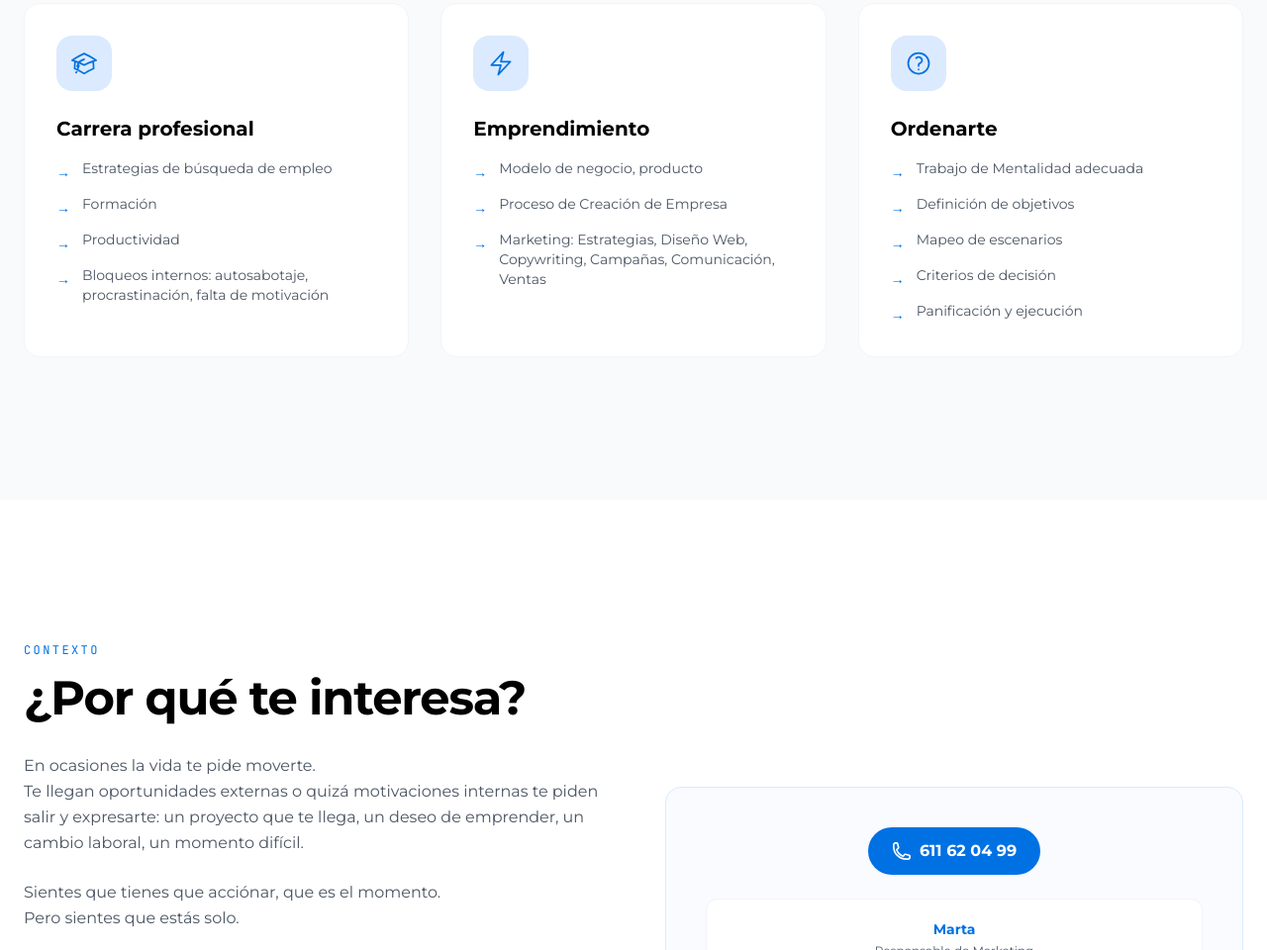
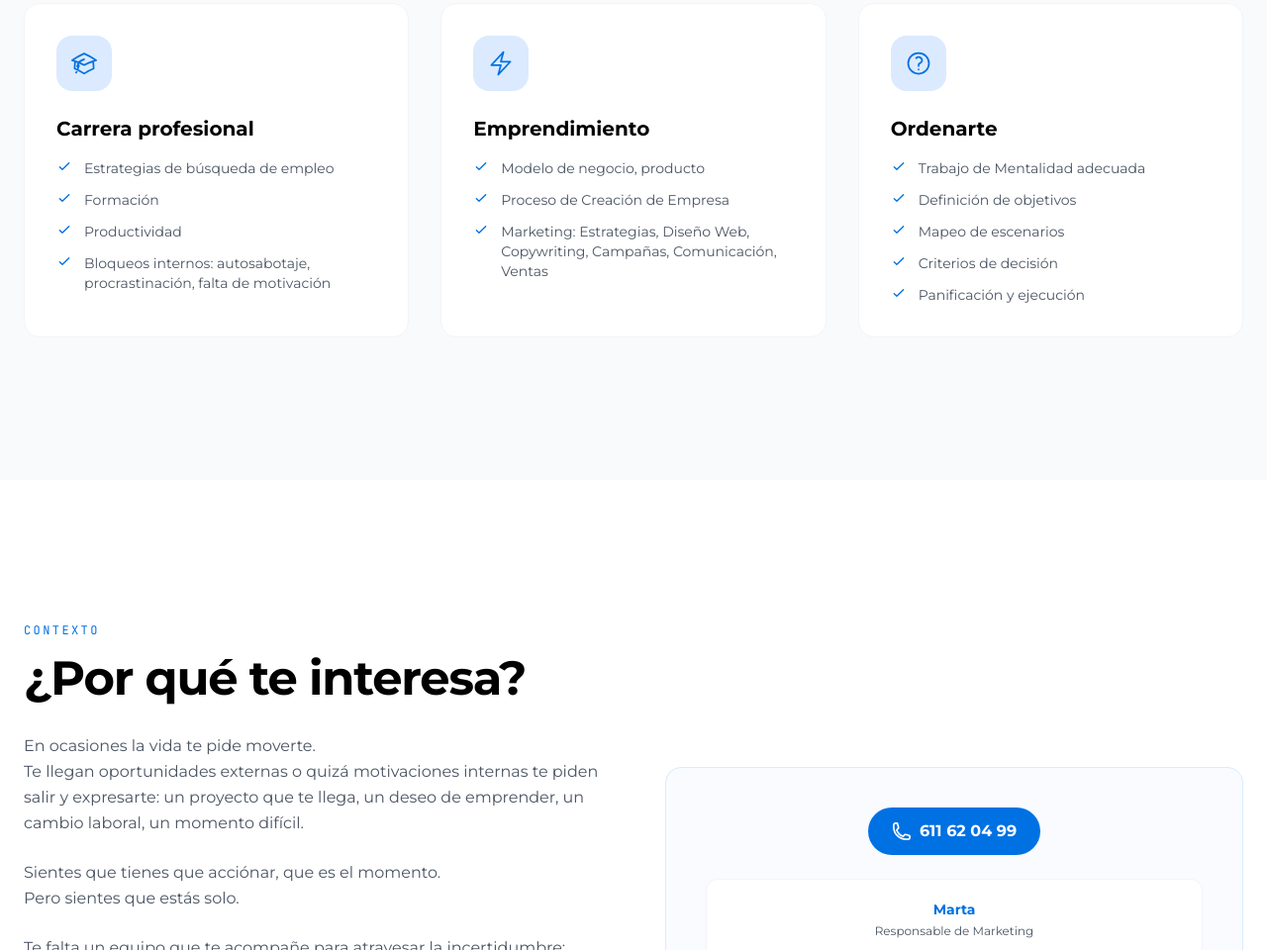
Before and after one commit to vicoyes/master-3d-integral-v2, a website: page techartworlds/vamos-contigo.html in a window 1280 px wide. Shown: the part 1476-2436 px from the top of the page at 99% size. Drawn offline with nearby package versions, Linux system fonts and the light colour scheme; a web font is replaced by a local one.

Commit message:
feat: replace arrows with check icons in vamos-contigo lists

```diff
--- a/techartworlds/vamos-contigo.html
+++ b/techartworlds/vamos-contigo.html
@@ -294,19 +294,19 @@
                     <h3 class="text-xl font-bold mb-4">Carrera profesional</h3>
                     <ul class="space-y-3">
                         <li class="flex items-start gap-3 text-gray-600 text-sm">
-                            <span class="text-violet-600 mt-1">→</span>
+                            <svg class="w-4 h-4 text-violet-600 shrink-0" fill="none" stroke="currentColor" stroke-width="2" viewBox="0 0 24 24"><path stroke-linecap="round" stroke-linejoin="round" d="M5 13l4 4L19 7"/></svg>
                             Estrategias de búsqueda de empleo
                         </li>
                         <li class="flex items-start gap-3 text-gray-600 text-sm">
-                            <span class="text-violet-600 mt-1">→</span>
+                            <svg class="w-4 h-4 text-violet-600 shrink-0" fill="none" stroke="currentColor" stroke-width="2" viewBox="0 0 24 24"><path stroke-linecap="round" stroke-linejoin="round" d="M5 13l4 4L19 7"/></svg>
                             Formación
                         </li>
                         <li class="flex items-start gap-3 text-gray-600 text-sm">
-                            <span class="text-violet-600 mt-1">→</span>
+                            <svg class="w-4 h-4 text-violet-600 shrink-0" fill="none" stroke="currentColor" stroke-width="2" viewBox="0 0 24 24"><path stroke-linecap="round" stroke-linejoin="round" d="M5 13l4 4L19 7"/></svg>
                             Productividad
                         </li>
                         <li class="flex items-start gap-3 text-gray-600 text-sm">
-                            <span class="text-violet-600 mt-1">→</span>
+                            <svg class="w-4 h-4 text-violet-600 shrink-0" fill="none" stroke="currentColor" stroke-width="2" viewBox="0 0 24 24"><path stroke-linecap="round" stroke-linejoin="round" d="M5 13l4 4L19 7"/></svg>
                             Bloqueos internos: autosabotaje, procrastinación, falta de motivación
                         </li>
                     </ul>
@@ -320,15 +320,15 @@
                     <h3 class="text-xl font-bold mb-4">Emprendimiento</h3>
                     <ul class="space-y-3">
                         <li class="flex items-start gap-3 text-gray-600 text-sm">
-                            <span class="text-violet-600 mt-1">→</span>
+                            <svg class="w-4 h-4 text-violet-600 shrink-0" fill="none" stroke="currentColor" stroke-width="2" viewBox="0 0 24 24"><path stroke-linecap="round" stroke-linejoin="round" d="M5 13l4 4L19 7"/></svg>
                             Modelo de negocio, producto
                         </li>
                         <li class="flex items-start gap-3 text-gray-600 text-sm">
-                            <span class="text-violet-600 mt-1">→</span>
+                            <svg class="w-4 h-4 text-violet-600 shrink-0" fill="none" stroke="currentColor" stroke-width="2" viewBox="0 0 24 24"><path stroke-linecap="round" stroke-linejoin="round" d="M5 13l4 4L19 7"/></svg>
                             Proceso de Creación de Empresa
                         </li>
                         <li class="flex items-start gap-3 text-gray-600 text-sm">
-                            <span class="text-violet-600 mt-1">→</span>
+                            <svg class="w-4 h-4 text-violet-600 shrink-0" fill="none" stroke="currentColor" stroke-width="2" viewBox="0 0 24 24"><path stroke-linecap="round" stroke-linejoin="round" d="M5 13l4 4L19 7"/></svg>
                             Marketing: Estrategias, Diseño Web, Copywriting, Campañas, Comunicación, Ventas
                         </li>
                     </ul>
@@ -342,23 +342,23 @@
                     <h3 class="text-xl font-bold mb-4">Ordenarte</h3>
                     <ul class="space-y-3">
                         <li class="flex items-start gap-3 text-gray-600 text-sm">
-                            <span class="text-violet-600 mt-1">→</span>
+                            <svg class="w-4 h-4 text-violet-600 shrink-0" fill="none" stroke="currentColor" stroke-width="2" viewBox="0 0 24 24"><path stroke-linecap="round" stroke-linejoin="round" d="M5 13l4 4L19 7"/></svg>
                             Trabajo de Mentalidad adecuada
                         </li>
                         <li class="flex items-start gap-3 text-gray-600 text-sm">
-                            <span class="text-violet-600 mt-1">→</span>
+                            <svg class="w-4 h-4 text-violet-600 shrink-0" fill="none" stroke="currentColor" stroke-width="2" viewBox="0 0 24 24"><path stroke-linecap="round" stroke-linejoin="round" d="M5 13l4 4L19 7"/></svg>
                             Definición de objetivos
                         </li>
                         <li class="flex items-start gap-3 text-gray-600 text-sm">
-                            <span class="text-violet-600 mt-1">→</span>
+                            <svg class="w-4 h-4 text-violet-600 shrink-0" fill="none" stroke="currentColor" stroke-width="2" viewBox="0 0 24 24"><path stroke-linecap="round" stroke-linejoin="round" d="M5 13l4 4L19 7"/></svg>
                             Mapeo de escenarios
                         </li>
                         <li class="flex items-start gap-3 text-gray-600 text-sm">
-                            <span class="text-violet-600 mt-1">→</span>
+                            <svg class="w-4 h-4 text-violet-600 shrink-0" fill="none" stroke="currentColor" stroke-width="2" viewBox="0 0 24 24"><path stroke-linecap="round" stroke-linejoin="round" d="M5 13l4 4L19 7"/></svg>
                             Criterios de decisión
                         </li>
                         <li class="flex items-start gap-3 text-gray-600 text-sm">
-                            <span class="text-violet-600 mt-1">→</span>
+                            <svg class="w-4 h-4 text-violet-600 shrink-0" fill="none" stroke="currentColor" stroke-width="2" viewBox="0 0 24 24"><path stroke-linecap="round" stroke-linejoin="round" d="M5 13l4 4L19 7"/></svg>
                             Panificación y ejecución
                         </li>
                     </ul>
```
